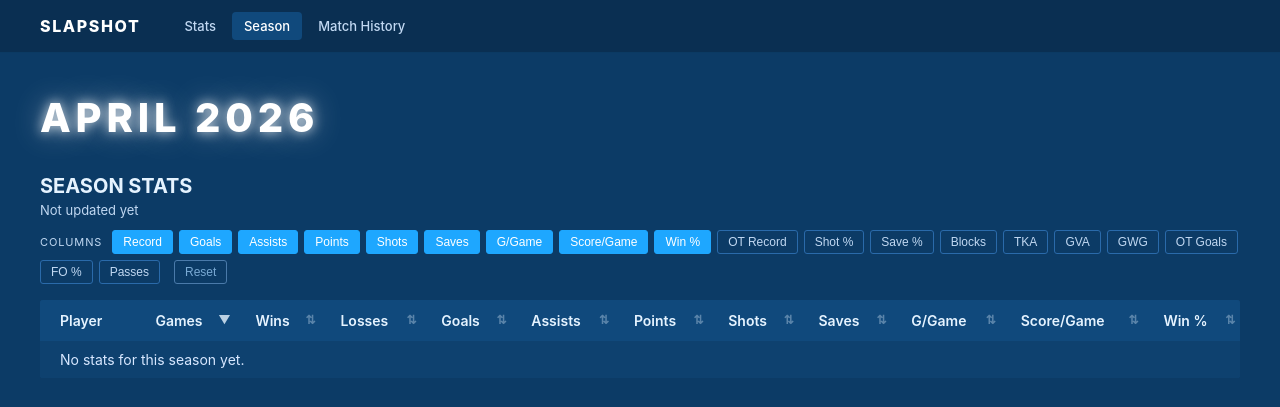
After one commit to deck-phil/slapshot-service, a Django app: page /season/ in a window 1280 px wide. The commit adds this page. Shown: the top 407 px of the page. Run offline with Django 5.2, Linux system fonts and the light colour scheme; data that the repository does not hold is empty.

Commit message:
Add season stats page filtered to current month

```diff
--- a/stats/urls.py
+++ b/stats/urls.py
@@ -4,9 +4,11 @@ from stats.views.ingest_trigger_view import ingest_trigger_view
 from stats.views.match_history_view import match_history_view
 from stats.views.player_match_history_view import player_match_history_view
 from stats.views.player_totals_view import player_totals_view
+from stats.views.season_stats_view import season_stats_view
 
 urlpatterns = [
     path("", player_totals_view, name="player_totals"),
+    path("season/", season_stats_view, name="season_stats"),
     path("ingest/", ingest_trigger_view, name="ingest_trigger"),
     path("history/", match_history_view, name="match_history"),
     path("history/<int:slapshot_id>/", player_match_history_view, name="player_match_history"),
--- /dev/null
+++ b/stats/views/season_stats_view.py
@@ -0,0 +1,117 @@
+from django.db.models import Sum, Count
+from django.shortcuts import render
+from django.utils import timezone
+
+from stats.models import PlayerMatchStats, IngestionRun
+
+
+def season_stats_view(request):
+    now = timezone.now()
+    season_start = now.replace(day=1, hour=0, minute=0, second=0, microsecond=0)
+    season_label = now.strftime("%B %Y")
+
+    qs = (
+        PlayerMatchStats.objects
+        .filter(
+            match__archived=False,
+            match__created__gte=season_start,
+        )
+        .values("player_id", "player__slapshot_id", "player__username")
+        .annotate(
+            sum_wins=Sum("wins"),
+            sum_losses=Sum("losses"),
+            sum_ot_wins=Sum("overtime_wins"),
+            sum_ot_losses=Sum("overtime_losses"),
+            total_goals=Sum("goals"),
+            total_shots=Sum("shots"),
+            total_assists=Sum("assists"),
+            total_saves=Sum("saves"),
+            total_conceded=Sum("conceded_goals"),
+            total_blocks=Sum("blocks"),
+            total_takeaways=Sum("takeaways"),
+            total_turnovers=Sum("turnovers"),
+            total_gwg=Sum("game_winning_goals"),
+            total_ot_goals=Sum("overtime_goals"),
+            total_faceoffs_won=Sum("faceoffs_won"),
+            total_faceoffs_lost=Sum("faceoffs_lost"),
+            total_passes=Sum("passes"),
+            total_score=Sum("score", distinct=True),
+            total_games=Count("match", distinct=True),
+        )
+        .order_by("-total_games")
+    )
+
+    players = []
+    for row in qs:
+        games = row["total_games"] or 0
+
+        raw_wins = row["sum_wins"] or 0
+        raw_losses = row["sum_losses"] or 0
+        ot_wins = row["sum_ot_wins"] or 0
+        ot_losses = row["sum_ot_losses"] or 0
+
+        total_wins = raw_wins
+        total_losses = max(games - total_wins, raw_losses)
+
+        goals = row["total_goals"] or 0
+        assists = row["total_assists"] or 0
+        shots = row["total_shots"] or 0
+        saves = row["total_saves"] or 0
+        conceded = row["total_conceded"] or 0
+        faceoffs_won = row["total_faceoffs_won"] or 0
+        faceoffs_lost = row["total_faceoffs_lost"] or 0
+        total_score = row["total_score"] or 0
+
+        points = goals + assists
+
+        if games > 0:
+            goals_per_game = goals / games
+            assists_per_game = assists / games
+            points_per_game = points / games
+            score_per_game = total_score / games
+            win_pct = (total_wins / games) * 100
+        else:
+            goals_per_game = assists_per_game = points_per_game = score_per_game = win_pct = 0.0
+
+        shot_pct = (goals / shots * 100) if shots else None
+        save_pct = (saves / (saves + conceded) * 100) if (saves + conceded) else None
+        faceoff_pct = (faceoffs_won / (faceoffs_won + faceoffs_lost) * 100) if (faceoffs_won + faceoffs_lost) else None
+
+        players.append(
+            {
+                "slapshot_id": row["player__slapshot_id"],
+                "player_username": row["player__username"],
+                "total_games": games,
+                "total_wins": total_wins,
+                "total_losses": total_losses,
+                "total_ot_wins": ot_wins,
+                "total_ot_losses": ot_losses,
+                "total_goals": goals,
+                "total_assists": assists,
+                "total_points": points,
+                "total_shots": shots,
+                "total_saves": saves,
+                "total_blocks": row["total_blocks"] or 0,
+                "total_takeaways": row["total_takeaways"] or 0,
+                "total_turnovers": row["total_turnovers"] or 0,
+                "total_gwg": row["total_gwg"] or 0,
+                "total_ot_goals": row["total_ot_goals"] or 0,
+                "total_passes": row["total_passes"] or 0,
+                "goals_per_game": goals_per_game,
+                "assists_per_game": assists_per_game,
+                "points_per_game": points_per_game,
+                "score_per_game": score_per_game,
+                "win_pct": win_pct,
+                "shot_pct": shot_pct,
+                "save_pct": save_pct,
+                "faceoff_pct": faceoff_pct,
+            }
+        )
+
+    last_ingestion = IngestionRun.last_successful_run()
+
+    return render(request, "stats/season_stats.html", {
+        "last_ingestion": last_ingestion,
+        "players": players,
+        "season_label": season_label,
+    })
--- a/templates/base.html
+++ b/templates/base.html
@@ -14,6 +14,7 @@
     <a href="{% url 'player_totals' %}" class="top-nav-brand">Slapshot</a>
     <div class="top-nav-links">
       <a href="{% url 'player_totals' %}" class="top-nav-link{% if request.resolver_match.url_name == 'player_totals' %} active{% endif %}">Stats</a>
+      <a href="{% url 'season_stats' %}" class="top-nav-link{% if request.resolver_match.url_name == 'season_stats' %} active{% endif %}">Season</a>
       <a href="{% url 'match_history' %}" class="top-nav-link{% if request.resolver_match.url_name == 'match_history' or request.resolver_match.url_name == 'player_match_history' %} active{% endif %}">Match History</a>
       {% if user.is_staff %}
         <a href="{% url 'ingest_trigger' %}" class="top-nav-link{% if request.resolver_match.url_name == 'ingest_trigger' %} active{% endif %}">Ingest</a>
--- /dev/null
+++ b/templates/stats/season_stats.html
@@ -0,0 +1,109 @@
+{% extends "base.html" %}
+
+{% block title %}{{ season_label }} Season — Goon Lagoon{% endblock %}
+
+{% block content %}
+    <div class="page-wrapper">
+        <div class="page-title">{{ season_label|upper }}</div>
+
+        <div class="section-title">Season Stats</div>
+        <div class="section-subtitle helper-text">
+            {% if last_ingestion %}
+                Last updated {{ last_ingestion.created_at|date:"M j, Y, P" }}
+            {% else %}
+                Not updated yet
+            {% endif %}
+        </div>
+
+        <div class="col-toggles" id="colToggles">
+            <span class="col-toggles-label">Columns</span>
+            <button class="col-toggle-btn active" data-col="record">Record</button>
+            <button class="col-toggle-btn active" data-col="goals">Goals</button>
+            <button class="col-toggle-btn active" data-col="assists">Assists</button>
+            <button class="col-toggle-btn active" data-col="points">Points</button>
+            <button class="col-toggle-btn active" data-col="shots">Shots</button>
+            <button class="col-toggle-btn active" data-col="saves">Saves</button>
+            <button class="col-toggle-btn active" data-col="gpg">G/Game</button>
+            <button class="col-toggle-btn active" data-col="spg">Score/Game</button>
+            <button class="col-toggle-btn active" data-col="win_pct">Win %</button>
+            <button class="col-toggle-btn" data-col="ot_record">OT Record</button>
+            <button class="col-toggle-btn" data-col="shot_pct">Shot %</button>
+            <button class="col-toggle-btn" data-col="save_pct">Save %</button>
+            <button class="col-toggle-btn" data-col="blocks">Blocks</button>
+            <button class="col-toggle-btn" data-col="takeaways">TKA</button>
+            <button class="col-toggle-btn" data-col="turnovers">GVA</button>
+            <button class="col-toggle-btn" data-col="gwg">GWG</button>
+            <button class="col-toggle-btn" data-col="ot_goals">OT Goals</button>
+            <button class="col-toggle-btn" data-col="faceoff_pct">FO %</button>
+            <button class="col-toggle-btn" data-col="passes">Passes</button>
+            <button class="col-reset-btn" id="colReset">Reset</button>
+        </div>
+
+        <div class="stats-table-wrapper">
+            <table class="stats-table js-sortable">
+                <thead>
+                <tr>
+                    <th data-sort-disabled>Player</th>
+                    <th class="text-end" data-type="number" data-default-sort="desc">Games</th>
+                    <th class="text-end" data-type="number" data-col="record">Wins</th>
+                    <th class="text-end" data-type="number" data-col="record">Losses</th>
+                    <th class="text-end" data-type="number" data-col="ot_record">OT W</th>
+                    <th class="text-end" data-type="number" data-col="ot_record">OT L</th>
+                    <th class="text-end" data-type="number" data-col="goals">Goals</th>
+                    <th class="text-end" data-type="number" data-col="assists">Assists</th>
+                    <th class="text-end" data-type="number" data-col="points">Points</th>
+                    <th class="text-end" data-type="number" data-col="shots">Shots</th>
+                    <th class="text-end" data-type="number" data-col="saves">Saves</th>
+                    <th class="text-end" data-type="number" data-col="blocks">Blocks</th>
+                    <th class="text-end" data-type="number" data-col="takeaways">TKA</th>
+                    <th class="text-end" data-type="number" data-col="turnovers">GVA</th>
+                    <th class="text-end" data-type="number" data-col="gwg">GWG</th>
+                    <th class="text-end" data-type="number" data-col="ot_goals">OT Goals</th>
+                    <th class="text-end" data-type="number" data-col="passes">Passes</th>
+                    <th class="text-end" data-type="number" data-col="gpg">G/Game</th>
+                    <th class="text-end" data-type="number" data-col="spg">Score/Game</th>
+                    <th class="text-end" data-type="number" data-col="win_pct">Win %</th>
+                    <th class="text-end" data-type="number" data-col="shot_pct">Shot %</th>
+                    <th class="text-end" data-type="number" data-col="save_pct">Save %</th>
+                    <th class="text-end" data-type="number" data-col="faceoff_pct">FO %</th>
+                </tr>
+                </thead>
+                <tbody>
+                {% for p in players %}
+                    <tr>
+                        <td><a href="{% url 'player_match_history' p.slapshot_id %}">{{ p.player_username }}</a></td>
+                        <td class="text-end">{{ p.total_games }}</td>
+                        <td class="text-end" data-col="record">{{ p.total_wins }}</td>
+                        <td class="text-end" data-col="record">{{ p.total_losses }}</td>
+                        <td class="text-end" data-col="ot_record">{{ p.total_ot_wins }}</td>
+                        <td class="text-end" data-col="ot_record">{{ p.total_ot_losses }}</td>
+                        <td class="text-end" data-col="goals">{{ p.total_goals }}</td>
+                        <td class="text-end" data-col="assists">{{ p.total_assists }}</td>
+                        <td class="text-end" data-col="points">{{ p.total_points }}</td>
+                        <td class="text-end" data-col="shots">{{ p.total_shots }}</td>
+                        <td class="text-end" data-col="saves">{{ p.total_saves }}</td>
+                        <td class="text-end" data-col="blocks">{{ p.total_blocks }}</td>
+                        <td class="text-end" data-col="takeaways">{{ p.total_takeaways }}</td>
+                        <td class="text-end" data-col="turnovers">{{ p.total_turnovers }}</td>
+                        <td class="text-end" data-col="gwg">{{ p.total_gwg }}</td>
+                        <td class="text-end" data-col="ot_goals">{{ p.total_ot_goals }}</td>
+                        <td class="text-end" data-col="passes">{{ p.total_passes }}</td>
+                        <td class="text-end" data-col="gpg">{{ p.goals_per_game|floatformat:2 }}</td>
+                        <td class="text-end" data-col="spg">{{ p.score_per_game|floatformat:2 }}</td>
+                        <td class="text-end" data-col="win_pct">{{ p.win_pct|floatformat:1 }}</td>
+                        <td class="text-end" data-col="shot_pct">{% if p.shot_pct != None %}{{ p.shot_pct|floatformat:1 }}{% else %}—{% endif %}</td>
+                        <td class="text-end" data-col="save_pct">{% if p.save_pct != None %}{{ p.save_pct|floatformat:1 }}{% else %}—{% endif %}</td>
+                        <td class="text-end" data-col="faceoff_pct">{% if p.faceoff_pct != None %}{{ p.faceoff_pct|floatformat:1 }}{% else %}—{% endif %}</td>
+                    </tr>
+                {% empty %}
+                    <tr>
+                        <td colspan="23" class="text-center">
+                            No stats for this season yet.
+                        </td>
+                    </tr>
+                {% endfor %}
+                </tbody>
+            </table>
+        </div>
+    </div>
+{% endblock %}
```
